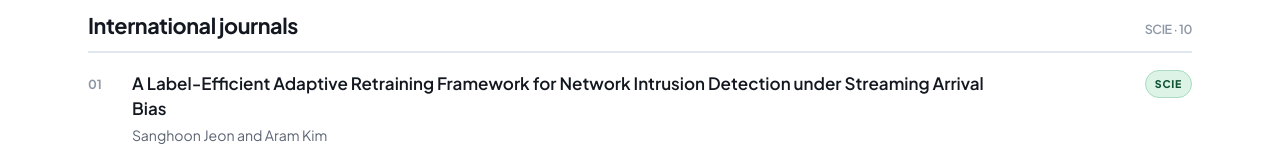
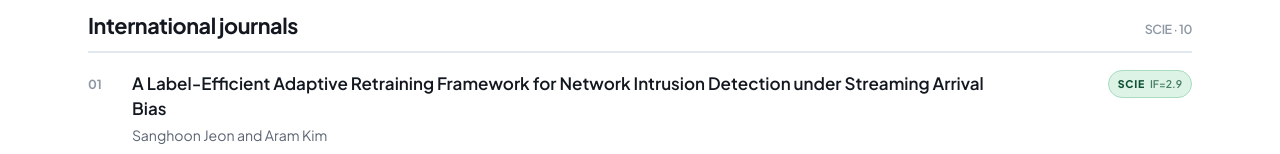
Before and after one commit to wcpslab/wcpslab.github.io, a website: page publications.html in a window 1280 px wide. Shown: the part 501-655 px from the top of the page. Drawn offline with Linux system fonts and the light colour scheme.

Commit message:
Update publications.html

```diff
--- a/publications.html
+++ b/publications.html
@@ -82,7 +82,7 @@
       <div class="pub-group" id="intl-journal">
         <h2>International journals <span class="n">SCIE · <span data-count="ol">–</span></span></h2>
         <ol class="pubs">
-          <li class="has-chip"><span class="t">A Label-Efficient Adaptive Retraining Framework for Network Intrusion Detection under Streaming Arrival Bias</span><span class="a">Sanghoon Jeon and Aram Kim</span><span class="v">Electronics, vo. 15, no. 17, 3812, 2026</span><a class="doi" href="https://doi.org/10.3390/electronics15173812" target="_blank" rel="noopener">DOI</a><span class="chips"><span class="chip chip-scie">SCIE</span></span></li>
+          <li class="has-chip"><span class="t">A Label-Efficient Adaptive Retraining Framework for Network Intrusion Detection under Streaming Arrival Bias</span><span class="a">Sanghoon Jeon and Aram Kim</span><span class="v">Electronics, vo. 15, no. 17, 3812, 2026</span><a class="doi" href="https://doi.org/10.3390/electronics15173812" target="_blank" rel="noopener">DOI</a><span class="chips"><span class="chip chip-scie">SCIE <span class="if">IF=2.9</span></span></span></li>
           <li class="has-chip"><span class="t">D-HASH: Dynamic Hot-key Aware Scalable Hashing for Load Balancing in Distributed Cache Systems</span><span class="a">Hyeok Bang and Sanghoon Jeon</span><span class="v">KSII Transactions on Internet and Information Systems, vol. 20, no. 3, pp. 1361–1388, 2026</span><a class="doi" href="https://itiis.org/digital-library/106122" target="_blank" rel="noopener">DOI</a><span class="chips"><span class="chip chip-scie">SCIE</span></span></li>
           <li class="has-chip"><span class="t">A Hybrid JavaScript–WebAssembly Framework for Efficient Deep Learning Inference in Web Browsers</span><span class="a">Chaeeun Lee and Sanghoon Jeon</span><span class="v">KSII Transactions on Internet and Information Systems, vol. 20, no. 1, pp. 243–264, 2026</span><a class="doi" href="https://itiis.org/digital-library/105656" target="_blank" rel="noopener">DOI</a><span class="chips"><span class="chip chip-scie">SCIE</span></span></li>
           <li class="has-chip"><span class="t">Performance Optimization of Web Crawlers via Parallel and Asynchronous Processings</span><span class="a">Min-Sun Kim and Sanghoon Jeon</span><span class="v">KSII Transactions on Internet and Information Systems, vol. 19, no. 12, pp. 4415–4436, 2025</span><a class="doi" href="https://itiis.org/digital-library/105405" target="_blank" rel="noopener">DOI</a><span class="chips"><span class="chip chip-scie">SCIE</span></span></li>
```
